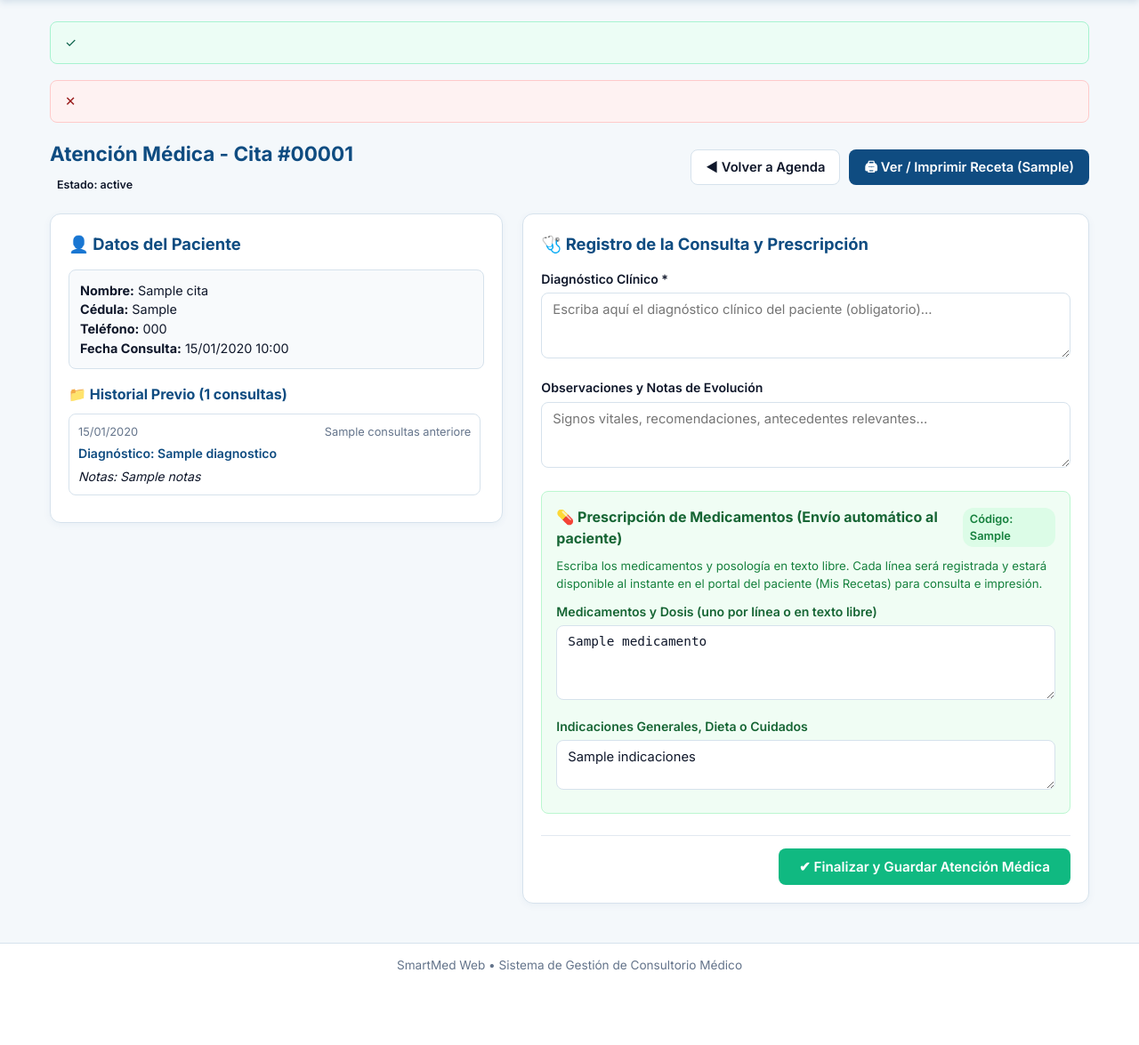
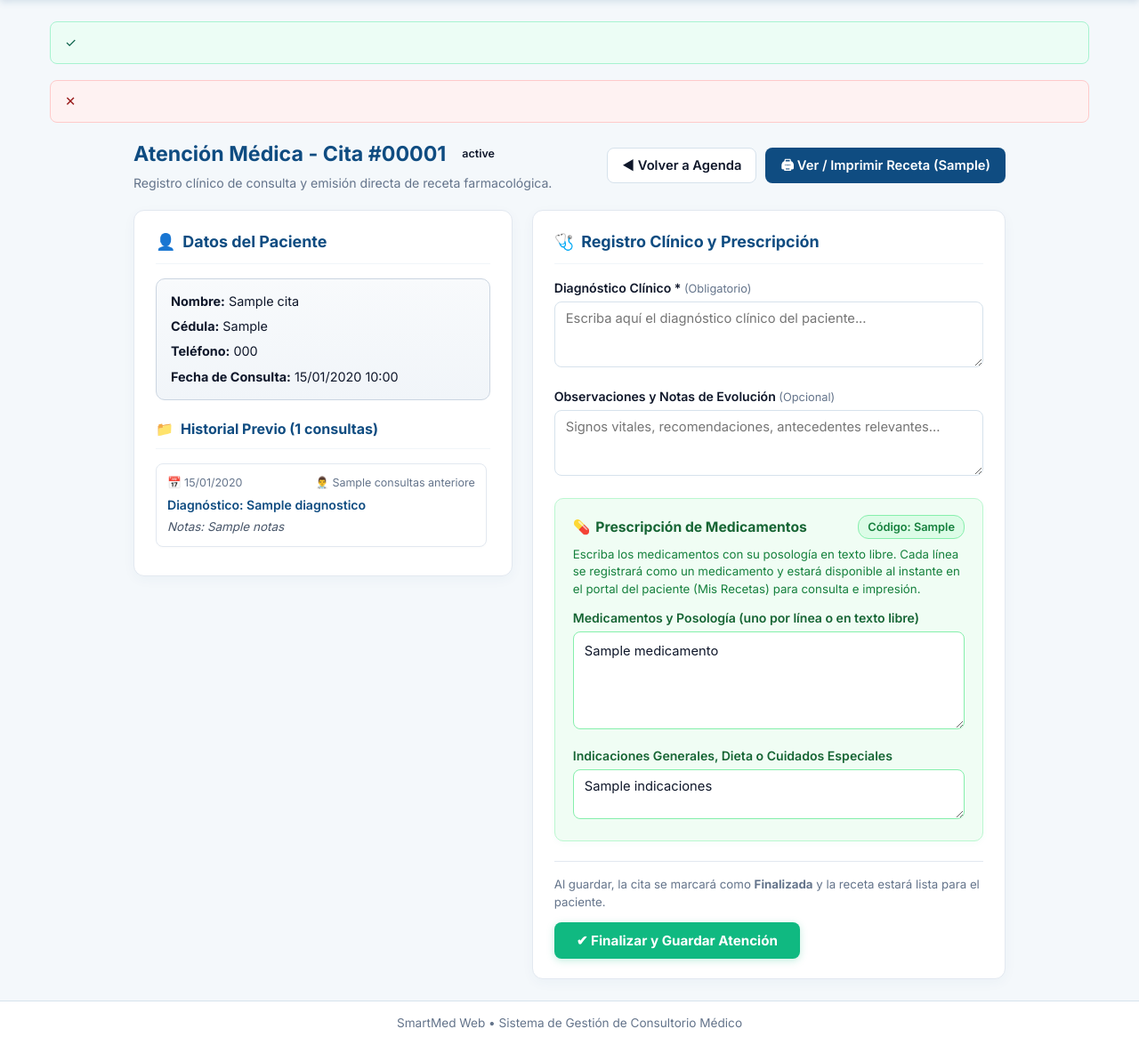
Before and after one commit to The-Fabry/Consultorio-Medico-Web, a PHP site: template views/medico/atencion.php in a window 1280 px wide. Shown: the part 58-1233 px from the top of the page at 89% size. Before the commit the page ends 1149 px from the top, so only its background shows below. Run offline with PHP 8.4, Linux system fonts and the light colour scheme; the template is opened without the code that fills it: most values are stand-ins (such as "Sample title", 1, 10 or a date in 2020); data that the repository does not hold is empty.

Commit message:
refactor(atencion): simplificar estructura visual y agregar comentarios para defensa

```diff
--- a/views/medico/atencion.php
+++ b/views/medico/atencion.php
@@ -4,13 +4,20 @@
  * Para qué sirve: Ficha clínica de atención, historial previo, registro de diagnóstico y prescripción médica.
  * Trabaja con: controllers/MedicoController.php.
  * Equivale en NetBeans a: PanelHistorialMedico.java
+ *
+ * Estructura visual: Contenedor centrado en espacio medio (max-width: 980px)
+ * con dos columnas equilibradas:
+ *   - Columna 1: Información del paciente e historial clínico previo.
+ *   - Columna 2: Registro del diagnóstico, notas de evolución y prescripción farmacológica integrada.
  */
 require_once __DIR__ . '/../header.php';
+
+// Variables de apoyo preparadas para la vista
 $diagnosticoPrevio = $historialActual['diagnostico'] ?? '';
 $notasPrevias = $historialActual['notas'] ?? '';
 $esFinalizada = ($cita['estado'] === 'Finalizada');
 
-// Preparar texto de medicamentos si ya existe una receta previa
+// Si la cita ya tiene una receta emitida, preparamos sus medicamentos para mostrarlos en texto libre
 $lineasMedicamentos = [];
 if (!empty($recetaActual['medicamentos'])) {
     foreach ($recetaActual['medicamentos'] as $med) {
@@ -21,16 +28,29 @@ $prescripcionTexto = implode("\n", $lineasMedicamentos);
 $indicacionesPrevias = $recetaActual['indicaciones'] ?? '';
 ?>
 
-<!-- Encabezado con estado y acciones rápidas -->
+<!-- Contenedor centrado en espacio medio para una experiencia visual equilibrada -->
+<div class="contenedor-atencion">
+
+    <!-- Encabezado de la atención médica con estado y botones de navegación -->
     <div style="display:flex; justify-content:space-between; align-items:center; margin-bottom: 20px; flex-wrap:wrap; gap:12px;">
         <div>
-        <h2 style="color:var(--color-primario); margin:0 0 6px 0;">Atención Médica - Cita #<?= str_pad((string)$cita['id_cita'], 5, '0', STR_PAD_LEFT) ?></h2>
+            <div style="display:flex; align-items:center; gap:10px;">
+                <h2 style="color:var(--color-primario); margin:0; font-size:1.45rem;">
+                    Atención Médica - Cita #<?= str_pad((string)$cita['id_cita'], 5, '0', STR_PAD_LEFT) ?>
+                </h2>
                 <span class="badge badge-<?= strtolower(str_replace(' ', '-', $cita['estado'])) ?>">
-            Estado: <?= htmlspecialchars($cita['estado'], ENT_QUOTES, 'UTF-8') ?>
+                    <?= htmlspecialchars($cita['estado'], ENT_QUOTES, 'UTF-8') ?>
                 </span>
             </div>
+            <p style="margin:4px 0 0 0; color:var(--color-texto-muted); font-size:0.88rem;">
+                Registro clínico de consulta y emisión directa de receta farmacológica.
+            </p>
+        </div>
+
         <div style="display:flex; gap:10px; align-items:center; flex-wrap:wrap;">
-        <a href="index.php?ruta=medico/agenda" class="btn btn-secundario">◀ Volver a Agenda</a>
+            <a href="index.php?ruta=medico/agenda" class="btn btn-secundario">
+                ◀ Volver a Agenda
+            </a>
             <?php if (!empty($recetaActual)): ?>
                 <a href="index.php?ruta=medico/receta_imprimible&id=<?= (int)$recetaActual['id_receta'] ?>" target="_blank" class="btn btn-primario">
                     🖨 Ver / Imprimir Receta (<?= htmlspecialchars($recetaActual['codigo_receta'], ENT_QUOTES, 'UTF-8') ?>)
@@ -40,48 +60,60 @@ $indicacionesPrevias = $recetaActual['indicaciones'] ?? '';
     </div>
 
     <?php if ($esFinalizada): ?>
-    <!-- Alerta destacada de solo lectura para citas finalizadas -->
-    <div style="background:#FFFBEB; border-left:4px solid #F59E0B; padding:14px 18px; border-radius:8px; margin-bottom:20px; display:flex; align-items:center; gap:12px; box-shadow:0 1px 3px rgba(0,0,0,0.05);">
-        <span style="font-size:1.6rem; line-height:1;">🔒</span>
+        <!-- Alerta destacada cuando la cita ya fue finalizada (Modo de solo lectura) -->
+        <div style="background:#FFFBEB; border-left:4px solid #F59E0B; padding:14px 18px; border-radius:10px; margin-bottom:22px; display:flex; align-items:center; gap:14px; box-shadow:0 2px 8px rgba(245, 158, 11, 0.08);">
+            <span style="font-size:1.75rem; line-height:1;">🔒</span>
             <div>
-            <strong style="color:#92400E; font-size:1rem; display:block;">No se puede editar porque esta cita ya finalizó.</strong>
-            <span style="color:#78350F; font-size:0.88rem;">La atención médica y la prescripción fueron completadas y se encuentran en modo de solo lectura para preservar la fidelidad del historial clínico.</span>
+                <strong style="color:#92400E; font-size:1.02rem; display:block; margin-bottom:2px;">
+                    No se puede editar porque esta cita ya finalizó.
+                </strong>
+                <span style="color:#78350F; font-size:0.88rem; line-height:1.45; display:block;">
+                    La consulta fue completada satisfactoriamente. Los datos clínicos y la prescripción se mantienen en modo de solo lectura para asegurar la integridad del expediente médico.
+                </span>
             </div>
         </div>
     <?php endif; ?>
 
+    <!-- Grilla principal de dos columnas equilibradas -->
     <div class="atencion-grilla">
-    <!-- Columna Izquierda: Datos del paciente e historial clínico previo -->
+
+        <!-- Columna 1: Información del paciente y consultas previas -->
         <div>
-        <div class="tarjeta">
-            <h3 style="color:var(--color-primario); font-size:1.15rem; margin-bottom:14px;">👤 Datos del Paciente</h3>
-
-            <div style="background:#F8FAFC; border:1px solid #D6E2EC; border-radius:8px; padding:12px; margin-bottom:16px; font-size:0.9rem;">
-                <p><strong>Nombre:</strong> <?= htmlspecialchars($cita['nombre_cliente'], ENT_QUOTES, 'UTF-8') ?></p>
-                <p><strong>Cédula:</strong> <?= htmlspecialchars($cita['cedula_cliente'], ENT_QUOTES, 'UTF-8') ?></p>
-                <p><strong>Teléfono:</strong> <?= htmlspecialchars($cita['telefono'], ENT_QUOTES, 'UTF-8') ?></p>
-                <p><strong>Fecha Consulta:</strong> <?= date('d/m/Y H:i', strtotime($cita['fecha_cita'])) ?></p>
+            <div class="tarjeta-atencion">
+                <div class="atencion-tarjeta-titulo">
+                    <span>👤</span>
+                    <span>Datos del Paciente</span>
                 </div>
 
-            <h4 style="color:var(--color-primario); font-size:1rem; margin-bottom:10px;">
-                📁 Historial Previo (<?= count($consultasAnteriores) ?> consultas)
-            </h4>
+                <div class="paciente-ficha">
+                    <p style="margin:0 0 6px 0;"><strong>Nombre:</strong> <?= htmlspecialchars($cita['nombre_cliente'], ENT_QUOTES, 'UTF-8') ?></p>
+                    <p style="margin:0 0 6px 0;"><strong>Cédula:</strong> <?= htmlspecialchars($cita['cedula_cliente'], ENT_QUOTES, 'UTF-8') ?></p>
+                    <p style="margin:0 0 6px 0;"><strong>Teléfono:</strong> <?= htmlspecialchars($cita['telefono'], ENT_QUOTES, 'UTF-8') ?></p>
+                    <p style="margin:0;"><strong>Fecha de Consulta:</strong> <?= date('d/m/Y H:i', strtotime($cita['fecha_cita'])) ?></p>
+                </div>
+
+                <div class="atencion-tarjeta-titulo" style="font-size:1rem; margin-top:20px;">
+                    <span>📁</span>
+                    <span>Historial Previo (<?= count($consultasAnteriores) ?> consultas)</span>
+                </div>
 
                 <?php if (empty($consultasAnteriores)): ?>
-                <p style="color:#64748B; font-size:0.85rem;">No registra atenciones previas en el consultorio.</p>
+                    <p style="color:#64748B; font-size:0.86rem; margin:10px 0 0 0; text-align:center; padding:16px; background:#F8FAFC; border-radius:8px;">
+                        No registra atenciones previas en este consultorio.
+                    </p>
                 <?php else: ?>
                     <div style="max-height: 380px; overflow-y:auto; padding-right:4px;">
                         <?php foreach ($consultasAnteriores as $ant): ?>
-                        <div style="background:#FFFFFF; border:1px solid #D6E2EC; border-radius:8px; padding:10px; margin-bottom:10px; font-size:0.88rem;">
-                            <div style="display:flex; justify-content:space-between; color:#64748B; font-size:0.8rem; margin-bottom:4px;">
-                                <span><?= date('d/m/Y', strtotime($ant['fecha_cita'])) ?></span>
-                                <span><?= htmlspecialchars($ant['nombre_especialista'], ENT_QUOTES, 'UTF-8') ?></span>
+                            <div style="background:#FFFFFF; border:1px solid #E2E8F0; border-radius:8px; padding:12px; margin-bottom:10px; font-size:0.88rem; box-shadow:0 1px 3px rgba(0,0,0,0.02);">
+                                <div style="display:flex; justify-content:space-between; color:#64748B; font-size:0.78rem; margin-bottom:4px;">
+                                    <span>📅 <?= date('d/m/Y', strtotime($ant['fecha_cita'])) ?></span>
+                                    <span>👨‍⚕️ <?= htmlspecialchars($ant['nombre_especialista'], ENT_QUOTES, 'UTF-8') ?></span>
                                 </div>
-                            <div style="font-weight:600; color:var(--color-primario);">
+                                <div style="font-weight:600; color:var(--color-primario); margin-top:2px;">
                                     Diagnóstico: <?= htmlspecialchars($ant['diagnostico'], ENT_QUOTES, 'UTF-8') ?>
                                 </div>
                                 <?php if (!empty($ant['notas'])): ?>
-                                <div style="color:#0F172A; margin-top:4px;">
+                                    <div style="color:#475569; margin-top:4px; font-size:0.84rem;">
                                         <em>Notas: <?= htmlspecialchars($ant['notas'], ENT_QUOTES, 'UTF-8') ?></em>
                                     </div>
                                 <?php endif; ?>
@@ -92,78 +124,91 @@ $indicacionesPrevias = $recetaActual['indicaciones'] ?? '';
             </div>
         </div>
 
-    <!-- Columna Derecha: Formulario de Diagnóstico y Prescripción Integrada -->
+        <!-- Columna 2: Formulario Clínico y Prescripción Farmacológica Integrada -->
         <div>
-        <div class="tarjeta">
-            <h3 style="color:var(--color-primario); font-size:1.15rem; margin-bottom:14px;">🩺 Registro de la Consulta y Prescripción</h3>
-
-            <form action="index.php?ruta=medico/atencion&id=<?= $cita['id_cita'] ?>" method="POST" onsubmit="return confirm('¿Desea registrar el diagnóstico y finalizar la atención de esta cita?');">
-                <!-- Diagnóstico Clínico -->
-                <div class="campo-grupo">
-                    <label for="diagnostico" class="campo-etiqueta">Diagnóstico Clínico *</label>
-                    <textarea name="diagnostico" id="diagnostico" rows="3" class="campo-control" placeholder="Escriba aquí el diagnóstico clínico del paciente (obligatorio)..." required <?= $esFinalizada ? 'disabled' : '' ?>><?= htmlspecialchars($diagnosticoPrevio, ENT_QUOTES, 'UTF-8') ?></textarea>
+            <div class="tarjeta-atencion">
+                <div class="atencion-tarjeta-titulo">
+                    <span>🩺</span>
+                    <span>Registro Clínico y Prescripción</span>
                 </div>
 
-                <!-- Observaciones y Notas de Evolución -->
+                <form action="index.php?ruta=medico/atencion&id=<?= $cita['id_cita'] ?>" method="POST" onsubmit="return confirm('¿Desea registrar el diagnóstico y finalizar la atención médica de esta cita?');">
+                    <!-- Campo obligatorio: Diagnóstico Clínico -->
                     <div class="campo-grupo">
-                    <label for="notas" class="campo-etiqueta">Observaciones y Notas de Evolución</label>
+                        <label for="diagnostico" class="campo-etiqueta">
+                            Diagnóstico Clínico * <span style="font-weight:normal; font-size:0.8rem; color:#64748B;">(Obligatorio)</span>
+                        </label>
+                        <textarea name="diagnostico" id="diagnostico" rows="3" class="campo-control" placeholder="Escriba aquí el diagnóstico clínico del paciente..." required <?= $esFinalizada ? 'disabled' : '' ?>><?= htmlspecialchars($diagnosticoPrevio, ENT_QUOTES, 'UTF-8') ?></textarea>
+                    </div>
+
+                    <!-- Campo opcional: Notas y Observaciones de evolución -->
+                    <div class="campo-grupo" style="margin-top:14px;">
+                        <label for="notas" class="campo-etiqueta">
+                            Observaciones y Notas de Evolución <span style="font-weight:normal; font-size:0.8rem; color:#64748B;">(Opcional)</span>
+                        </label>
                         <textarea name="notas" id="notas" rows="3" class="campo-control" placeholder="Signos vitales, recomendaciones, antecedentes relevantes..." <?= $esFinalizada ? 'disabled' : '' ?>><?= htmlspecialchars($notasPrevias, ENT_QUOTES, 'UTF-8') ?></textarea>
                     </div>
 
-                <!-- Sección Integrada: Prescripción de Medicamentos -->
-                <div id="seccion-receta" style="margin-top:20px; padding:16px; background:#F0FDF4; border:1px solid #BBF7D0; border-radius:8px;">
-                    <div style="display:flex; justify-content:space-between; align-items:center; margin-bottom:10px;">
-                        <h4 style="margin:0; color:#166534; font-size:1rem; display:flex; align-items:center; gap:6px;">
-                            💊 Prescripción de Medicamentos (Envío automático al paciente)
+                    <!-- Sección Integrada: Prescripción de Medicamentos en Texto Libre -->
+                    <div id="seccion-receta" class="bloque-prescripcion">
+                        <div class="bloque-prescripcion-cabecera">
+                            <h4 class="bloque-prescripcion-titulo">
+                                <span>💊</span>
+                                <span>Prescripción de Medicamentos</span>
                             </h4>
                             <?php if (!empty($recetaActual)): ?>
-                            <span style="font-size:0.8rem; background:#DCFCE7; color:#15803D; padding:3px 8px; border-radius:12px; font-weight:600;">
+                                <span style="font-size:0.8rem; background:#DCFCE7; color:#15803D; padding:3px 10px; border-radius:12px; font-weight:600; border:1px solid #86EFAC;">
                                     Código: <?= htmlspecialchars($recetaActual['codigo_receta'], ENT_QUOTES, 'UTF-8') ?>
                                 </span>
                             <?php endif; ?>
                         </div>
 
-                    <p style="color:#15803D; font-size:0.83rem; margin-bottom:10px;">
-                        Escriba los medicamentos y posología en texto libre. Cada línea será registrada y estará disponible al instante en el portal del paciente (Mis Recetas) para consulta e impresión.
+                        <p class="bloque-prescripcion-ayuda">
+                            Escriba los medicamentos con su posología en texto libre. Cada línea se registrará como un medicamento y estará disponible al instante en el portal del paciente (Mis Recetas) para consulta e impresión.
                         </p>
 
                         <div class="campo-grupo" style="margin-bottom:12px;">
-                        <label for="prescripcion" class="campo-etiqueta" style="color:#166534;">Medicamentos y Dosis (uno por línea o en texto libre)</label>
-                        <textarea name="prescripcion" id="prescripcion" rows="4" class="campo-control" style="background:#FFFFFF; font-family:monospace, sans-serif; font-size:0.9rem;" placeholder="Ejemplo:
+                            <label for="prescripcion" class="campo-etiqueta" style="color:#166534;">
+                                Medicamentos y Posología (uno por línea o en texto libre)
+                            </label>
+                            <textarea name="prescripcion" id="prescripcion" rows="4" class="campo-control prescripcion-textarea" placeholder="Ejemplo:
 - Tomar Finalin cada 12 horas por 3 días
 - Amoxicilina 500mg cada 8 horas después de comer por 7 días
 - Suero oral 1 litro al día" <?= $esFinalizada ? 'disabled' : '' ?>><?= htmlspecialchars($prescripcionTexto, ENT_QUOTES, 'UTF-8') ?></textarea>
                         </div>
 
-                    <div class="campo-grupo" style="margin-bottom:4px;">
-                        <label for="indicaciones" class="campo-etiqueta" style="color:#166534;">Indicaciones Generales, Dieta o Cuidados</label>
-                        <textarea name="indicaciones" id="indicaciones" rows="2" class="campo-control" style="background:#FFFFFF;" placeholder="Ejemplo: Reposo relativo por 48 horas, hidratación abundante y evitar grasas..." <?= $esFinalizada ? 'disabled' : '' ?>><?= htmlspecialchars($indicacionesPrevias, ENT_QUOTES, 'UTF-8') ?></textarea>
+                        <div class="campo-grupo" style="margin-bottom:0;">
+                            <label for="indicaciones" class="campo-etiqueta" style="color:#166534;">
+                                Indicaciones Generales, Dieta o Cuidados Especiales
+                            </label>
+                            <textarea name="indicaciones" id="indicaciones" rows="2" class="campo-control" style="background:#FFFFFF; border-color:#86EFAC;" placeholder="Ejemplo: Reposo relativo por 48 horas, hidratación abundante y dieta blanda..." <?= $esFinalizada ? 'disabled' : '' ?>><?= htmlspecialchars($indicacionesPrevias, ENT_QUOTES, 'UTF-8') ?></textarea>
                         </div>
                     </div>
 
-                <!-- Botones y Acciones -->
-                <div style="margin-top:24px; padding-top:14px; border-top:1px solid #E2E8F0;">
+                    <!-- Barra de Acciones y Guardado Final -->
+                    <div class="acciones-atencion">
                         <?php if ($esFinalizada): ?>
-                        <div style="display:flex; justify-content:space-between; align-items:center; flex-wrap:wrap; gap:10px;">
-                            <span style="color:#64748B; font-size:0.9rem;">
-                                🔒 Cita atendida y finalizada. Los datos se encuentran en modo de solo lectura.
+                            <span style="color:#64748B; font-size:0.9rem; display:flex; align-items:center; gap:6px;">
+                                <span>🔒</span> Consulta completada (Modo solo lectura).
                             </span>
                             <?php if (!empty($recetaActual)): ?>
                                 <a href="index.php?ruta=medico/receta_imprimible&id=<?= (int)$recetaActual['id_receta'] ?>" target="_blank" class="btn btn-primario">
                                     🖨 Imprimir Receta Médica
                                 </a>
                             <?php endif; ?>
-                        </div>
                         <?php else: ?>
-                        <div style="display:flex; justify-content:flex-end; align-items:center; gap:12px;">
-                            <button type="submit" class="btn btn-exito" style="padding:10px 22px; font-size:0.95rem; font-weight:600;">
-                                ✔ Finalizar y Guardar Atención Médica
+                            <span style="color:#64748B; font-size:0.83rem;">
+                                Al guardar, la cita se marcará como <strong>Finalizada</strong> y la receta estará lista para el paciente.
+                            </span>
+                            <button type="submit" class="btn btn-exito" style="padding:10px 24px; font-size:0.95rem; font-weight:700; box-shadow:0 2px 8px rgba(16, 185, 129, 0.25);">
+                                ✔ Finalizar y Guardar Atención
                             </button>
-                        </div>
                         <?php endif; ?>
                     </div>
                 </form>
             </div>
+        </div>
+
     </div>
 </div>
 
```
Lines whose indentation alone changed are shown as unchanged.
